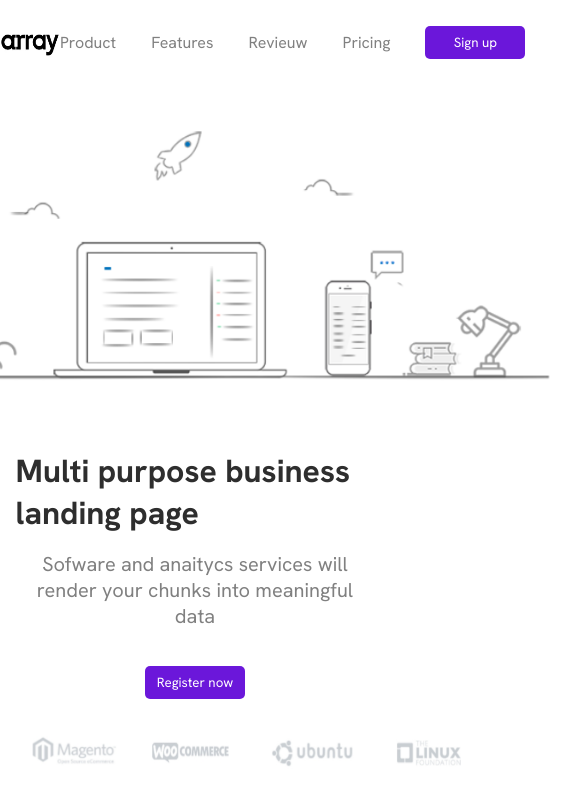
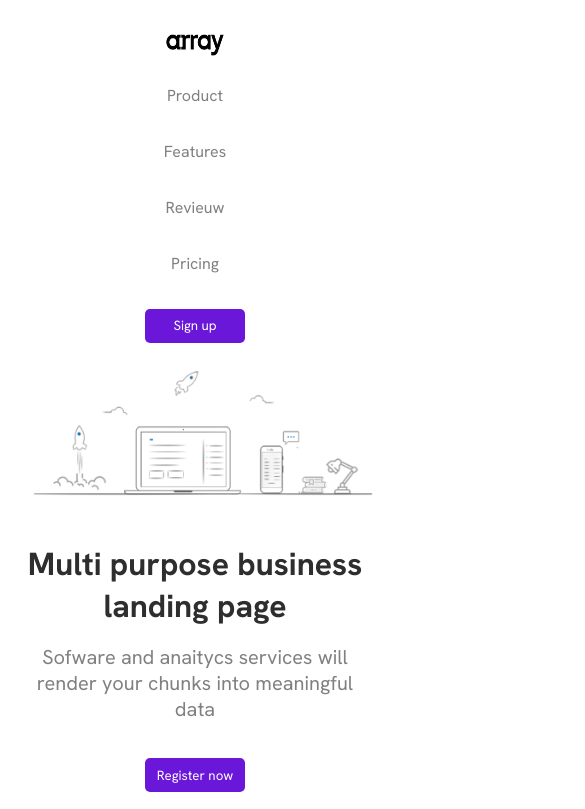
Before and after one commit to Nassimakhandari/Nassima-Assia, a plain HTML site: page index.html in a window 390 px wide. Shown: the top 809 px of the page, 585 px wide, since content can reach past the window. Drawn offline with Linux system fonts and the light colour scheme.

Commit message:
first responsive

```diff
--- a/index.html
+++ b/index.html
@@ -27,7 +27,7 @@
     <div >
         <img width="800px" src="./public/images/image.main.png" alt="array static">
     </div>
-    <div>
+    <div class="d1">
         <h1>Multi purpose business landing page</h1>
         <p> Sofware and anaitycs services will render your chunks into meaningful data</p>
     </div>
--- a/public/css/app.css
+++ b/public/css/app.css
@@ -98,3 +98,41 @@ img {
     flex-direction: column;
 
 }
+@media (max-width:428px) {
+   .parent2 div img{
+      width: 400px;
+   }
+    .logo{
+       display: flex;
+       flex-direction: column;
+
+    }
+    .d1 h1{
+         text-align: center;
+    }
+    .logo img{
+        width: 50px;
+    }
+    nav,.link{
+        flex-direction: column;
+        align-items: center;
+    }
+    .wrap{
+        display: flex;
+        flex-direction: column;
+        gap: 130px;
+    }
+    .parent3{
+       height: 450vh;
+       background-color: rgb(229, 245, 250);
+
+    }
+    .child{
+        text-align: center;
+    }
+
+
+
+
+
+}
```
